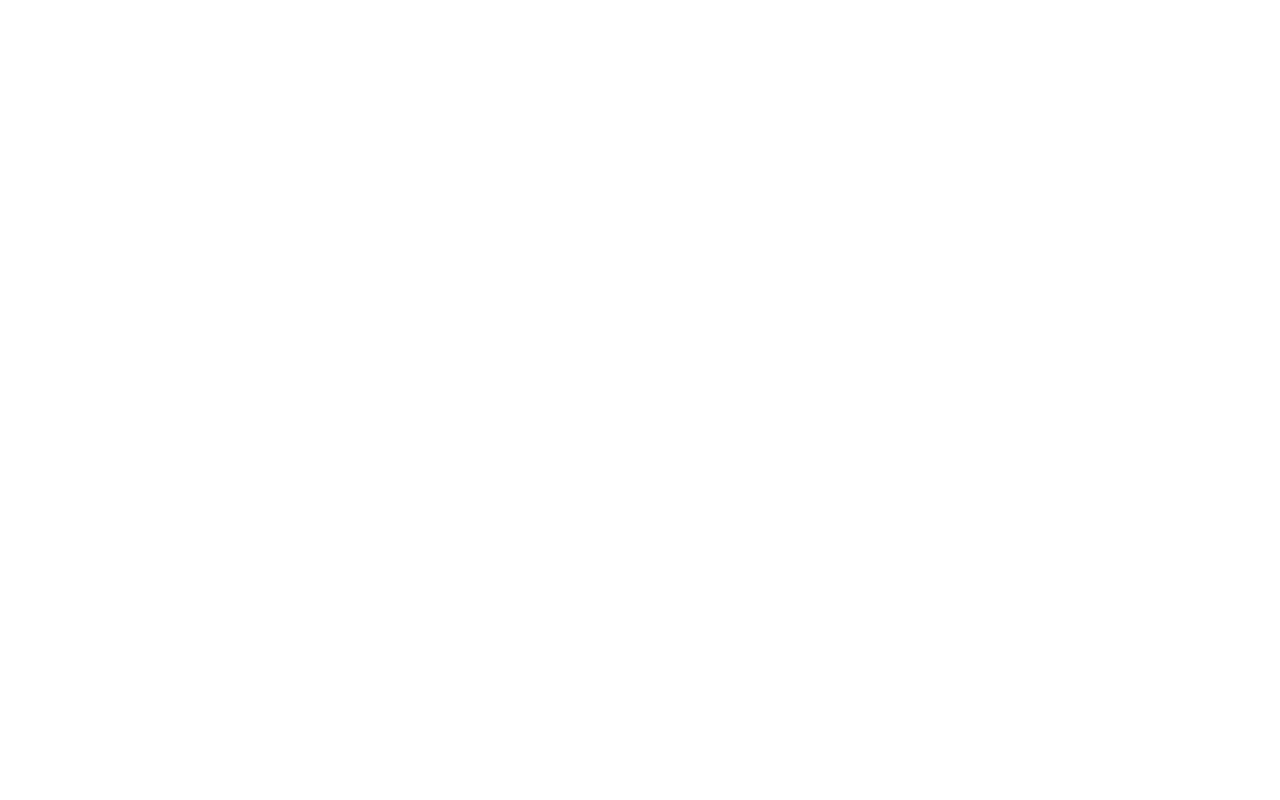
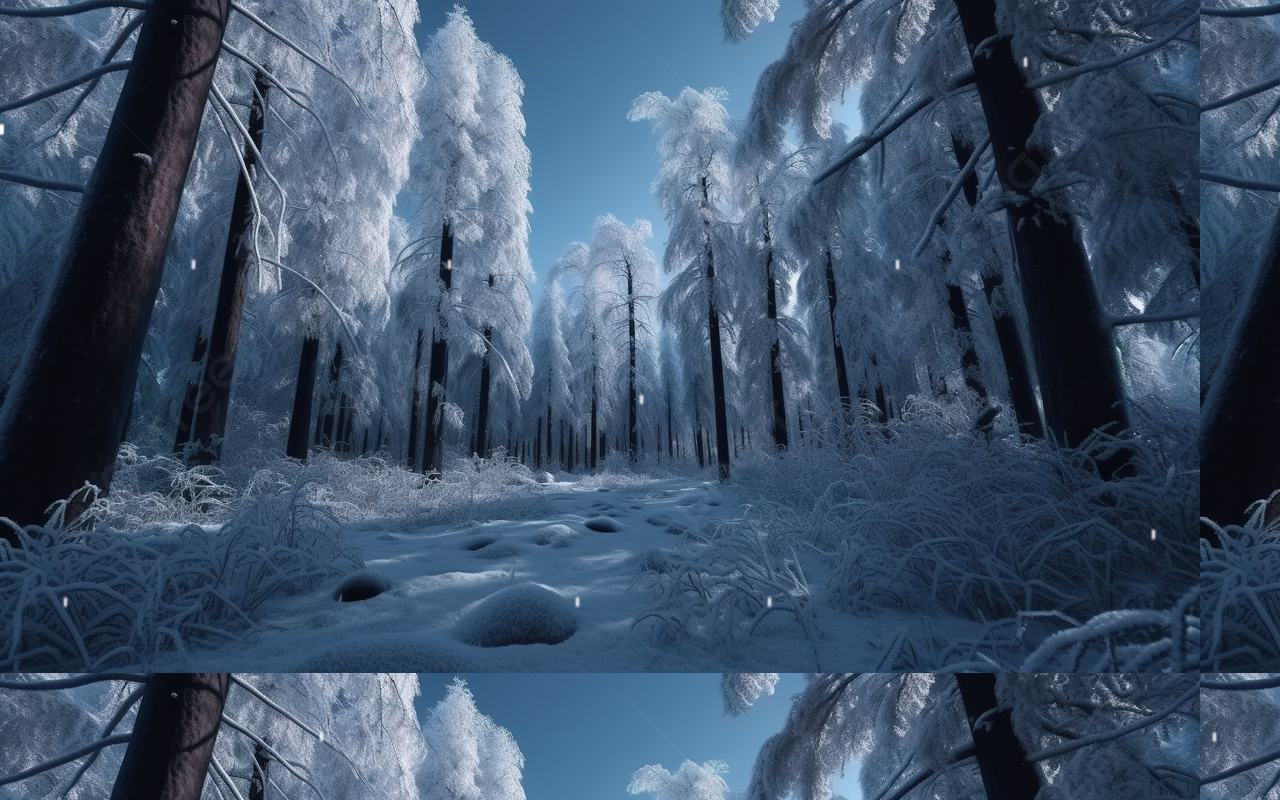
Before and after one commit to ZohaibAliJerov/snow-falling-animation, a plain HTML site: page index.html in a window 1280 px wide. Drawn offline with Linux system fonts and the light colour scheme; the site is published under a folder, as on GitHub Pages, so addresses that start at the root find nothing.

Commit message:
do some changes

```diff
--- a/styles.css
+++ b/styles.css
@@ -4,7 +4,7 @@ body {
     overflow: hidden;
     /* Hide overflow to prevent scrollbar */
     height: 100vh;
-    background-image: url('/assets/b.png');
+    background-image: url('b.png');
 }
 
 .rain {
```
Also changed, not shown: b.png (renamed from assets/b.png).
